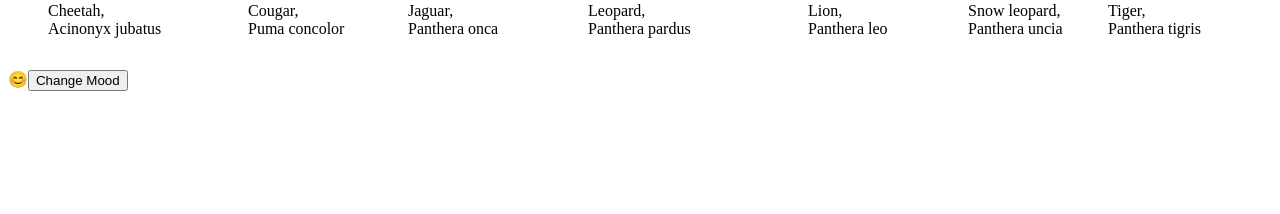
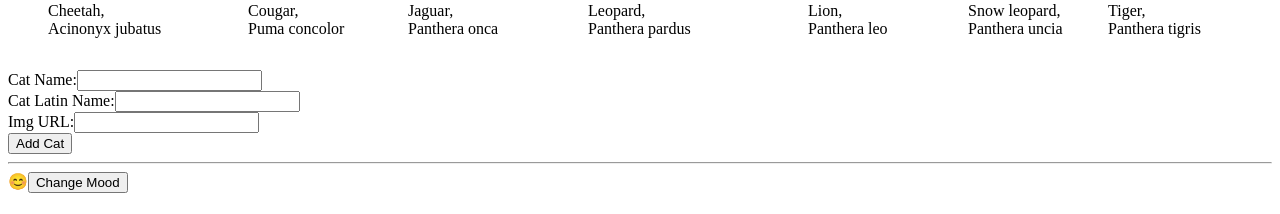
Before and after one commit to ariffmunshi/Mod6-React-Demo, a React (Vite) app: page / in a window 1280 px wide. Shown: the part 302-516 px from the top of the page. Built offline with nearby package versions, Linux system fonts and the light colour scheme.

Commit message:
Ex 5.1: Add create new cat form and functionality

```diff
--- /dev/null
+++ b/src/AddCatForm.jsx
@@ -0,0 +1,40 @@
+import {useState} from 'react';
+
+function AddCatForm({onAddCat}) {
+  const [name, setName] = useState("")
+  const [latinName, setLatinName] = useState("")
+  const [imageURL, setImageURL] = useState("")
+
+  function handleSubmit(e) {
+    e.preventDefault();
+    onAddCat({name, latinName, imageURL})
+  }
+  return(
+    <>
+      <form onSubmit={handleSubmit}>
+        <label>Cat Name:
+          <input type="text"
+            value={name}
+            onChange={(e) => setName(e.target.value)}/>
+        </label>
+        <br />
+        <label>Cat Latin Name:
+          <input type="text"
+            value={latinName}
+            onChange={(e) => setLatinName(e.target.value)}/>
+        </label>
+        <br />
+        <label>Img URL:
+          <input type="text"
+            value={imageURL}
+            onChange={(e) => setImageURL(e.target.value)}/>
+        </label>
+        <br />
+        <button>Add Cat</button>
+        <hr />
+      </form>
+    </>
+  )
+}
+
+export default AddCatForm;
--- a/src/BigCats.jsx
+++ b/src/BigCats.jsx
@@ -1,5 +1,6 @@
 import {useState} from 'react'
 import SingleCat from "./SingleCat"
+import AddCatForm from "./AddCatForm"
 
 function BigCats() {
   const cats = [
@@ -13,6 +14,11 @@ function BigCats() {
 ]
 
   const [catList, setCatList] = useState([...cats])
+
+  function handleAddCat(newCat) {
+    newCat.id = catList.length + 1
+    setCatList([...catList, newCat])
+  }
 
   function handleSort() {
     const newList = [...catList]
@@ -44,6 +50,7 @@ function BigCats() {
      <ul style={{display: "flex"}}>
        {catList.map((cat, i) => (<SingleCat key={i} cat={cat}/>))}
      </ul>
+     <AddCatForm onAddCat={handleAddCat}/>
    </>
  )
 }
```
Lines whose indentation alone changed are shown as unchanged.
